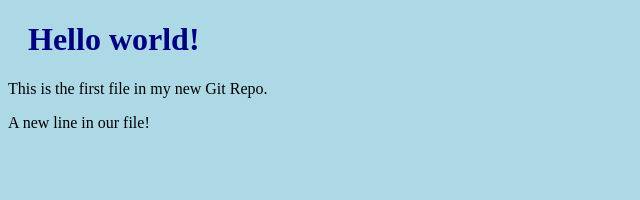
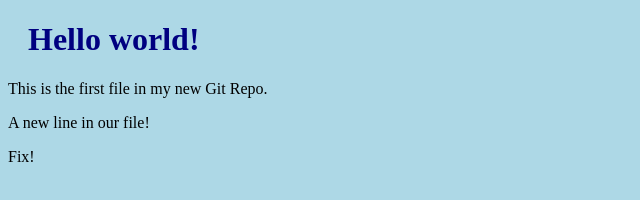
Before and after one commit to kdbcode/practice, a plain HTML site: page index.html in a window 1280 px wide. Shown: the full height of the page, 0-640 px from the left. Drawn offline with Linux system fonts and the light colour scheme.

Commit message:
updated index.html with emergency fix

```diff
--- a/index.html
+++ b/index.html
@@ -9,6 +9,7 @@
 <h1>Hello world!</h1>
 <p>This is the first file in my new Git Repo.</p>
 <p>A new line in our file!</p>
+<p>Fix!</p>
 
 </body>
 </html>
```
